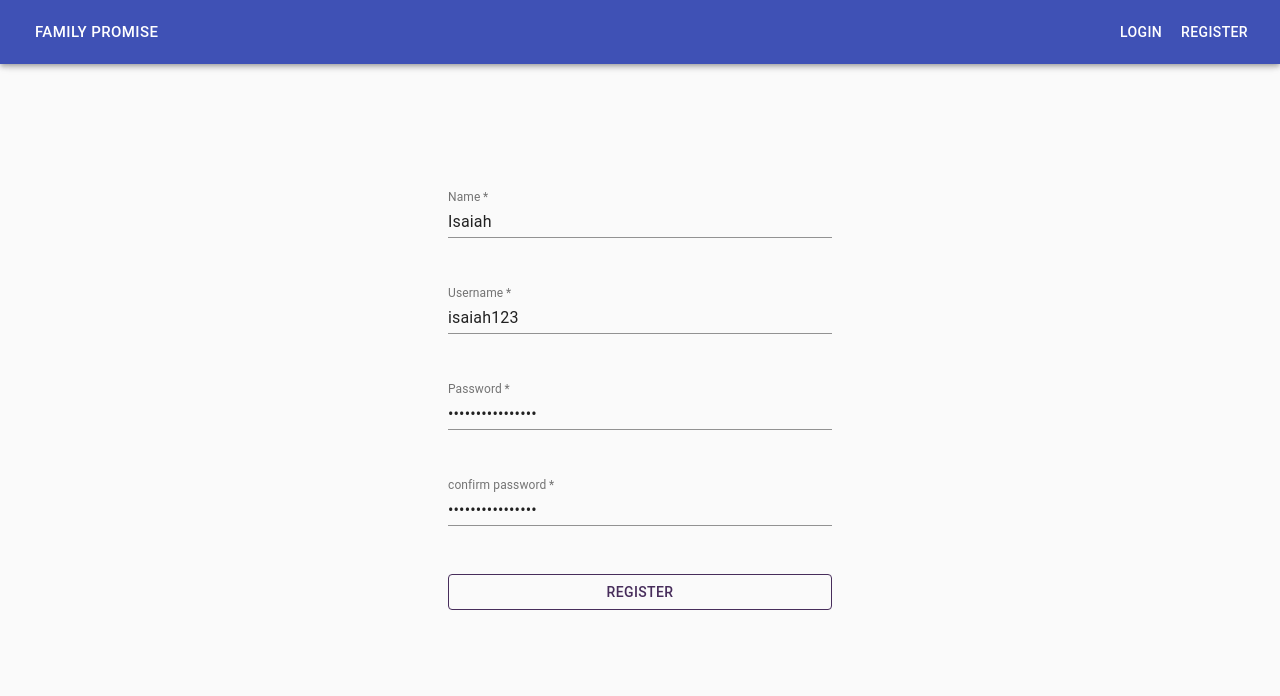
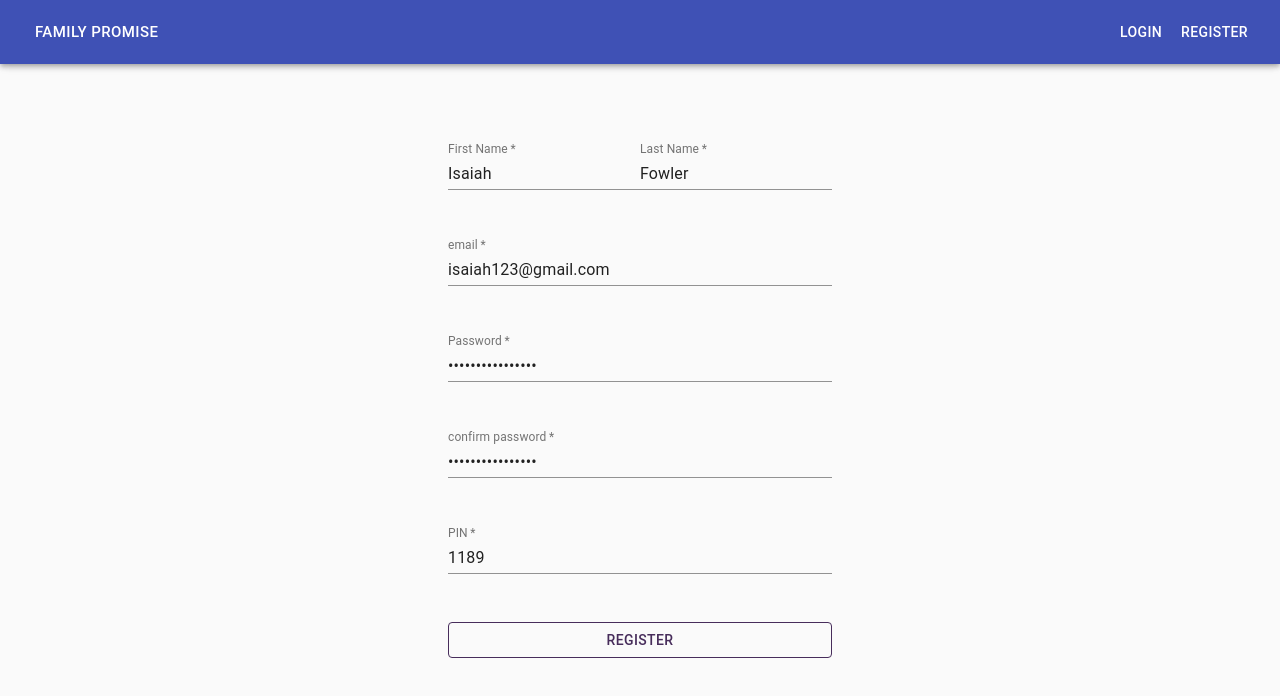
Before and after one commit to nonprofit-intake/front_end, a React (Create React App) app: page /register in a window 1280 px wide. Shown: the top 696 px of the page. Built offline with nearby package versions, Linux system fonts and the light colour scheme.

Commit message:
Updated registration form

```diff
--- a/src/pages/register/register.jsx
+++ b/src/pages/register/register.jsx
@@ -23,7 +23,7 @@ const Register = () => {
 
     const [errors, setErrors] = useState({
         name: '',
-        username: '',
+        email: '',
         email: "",
         password: '',
         confirmPassword: '',
@@ -31,16 +31,19 @@ const Register = () => {
     })
 
     const [formValues, setFormValues] = useState({
-        name: 'Isaiah',
-        username: 'isaiah123',
+        first_name: 'Isaiah',
+        last_name: "Fowler",
+        email: 'isaiah123@gmail.com',
+        pin: '1189',
         password: 'am_i_long_enough',
         confirmPassword: 'am_i_long_enough'
     });
 
-
     const formSchema = Yup.object().shape({
-        name: Yup.string().required('Please enter your name'),
-        username: Yup.string().required('Please enter your username').min(4, "Must be longer than 4 characters"),
+        first_name: Yup.string().required('Please enter your name'),
+        last_name: Yup.string().required('Please enter your name'),
+        pin: Yup.string().required('Please enter your pin'),
+        email: Yup.string().required('Please enter your email').min(4, "Must be longer than 4 characters"),
         password: Yup.string()
             .required('Required')
             .min(10, 'Password must be at least 10 characters long.')
@@ -83,9 +86,11 @@ const Register = () => {
         e.preventDefault();
 
         const user = {
-            name: formValues.name,
-            username: formValues.username,
-            password: formValues.password
+            first_name: formValues.first_name,
+            last_name: formValues.last_name,
+            email: formValues.email,
+            password: formValues.password,
+            pin: formValues.pin
         }
 
         formSchema.isValid(formValues).then((valid) => {
@@ -105,35 +110,44 @@ const Register = () => {
         <div>
             <form className="form-container" onSubmit={registerUser}>
                 <div className="text-field-containers">
-                    <TextField
-                        value={formValues.name}
-                        onChange={handleChange}
-                        type="text"
-                        label="Name"
-                        name="name"
-                        required
-                    />
-
+                    <div className='name-container'>
+                        <TextField
+                            value={formValues.first_name}
+                            onChange={handleChange}
+                            type="text"
+                            label="First Name"
+                            name="first_name"
+                            required
+                        />
+                        <TextField
+                            value={formValues.last_name}
+                            onChange={handleChange}
+                            type="text"
+                            label="Last Name"
+                            name="last_name"
+                            required
+                        />
+                    </div>
                     {
-                        errors.username.length
+                        errors.email.length
                             ?
                             <TextField
-                                value={formValues.username}
+                                value={formValues.email}
                                 onChange={handleChange}
-                                type="text"
-                                label="Username"
-                                name="username"
+                                type="email"
+                                label="email"
+                                name="email"
                                 required
                                 error
-                                helperText={errors.username}
+                                helperText={errors.email}
                             />
                             :
                             <TextField
-                                value={formValues.username}
+                                value={formValues.email}
                                 onChange={handleChange}
-                                type="text"
-                                label="Username"
-                                name="username"
+                                type="email"
+                                label="email"
+                                name="email"
                                 required
                             />
                     }
@@ -183,8 +197,16 @@ const Register = () => {
                         </TextField>
 
                     }
+                    <TextField
+                        value={formValues.pin}
+                        onChange={handleChange}
+                        type="text"
+                        label="PIN"
+                        name="pin"
+                        required
+                    />
 
-                    {errors.password.length || errors.confirmPassword.length || errors.username.length
+                    {errors.password.length || errors.confirmPassword.length || errors.email.length
                         ?
                         <Button disabled type="submit" color="secondary" variant="outlined" id='submit-btn'>
                             Register
--- a/src/pages/register/register.styles.scss
+++ b/src/pages/register/register.styles.scss
@@ -26,3 +26,9 @@
     color: purple;
 
 }
+
+.name-container{
+    width: 100%;
+    display: flex;
+    justify-content: space-between;
+}
```
